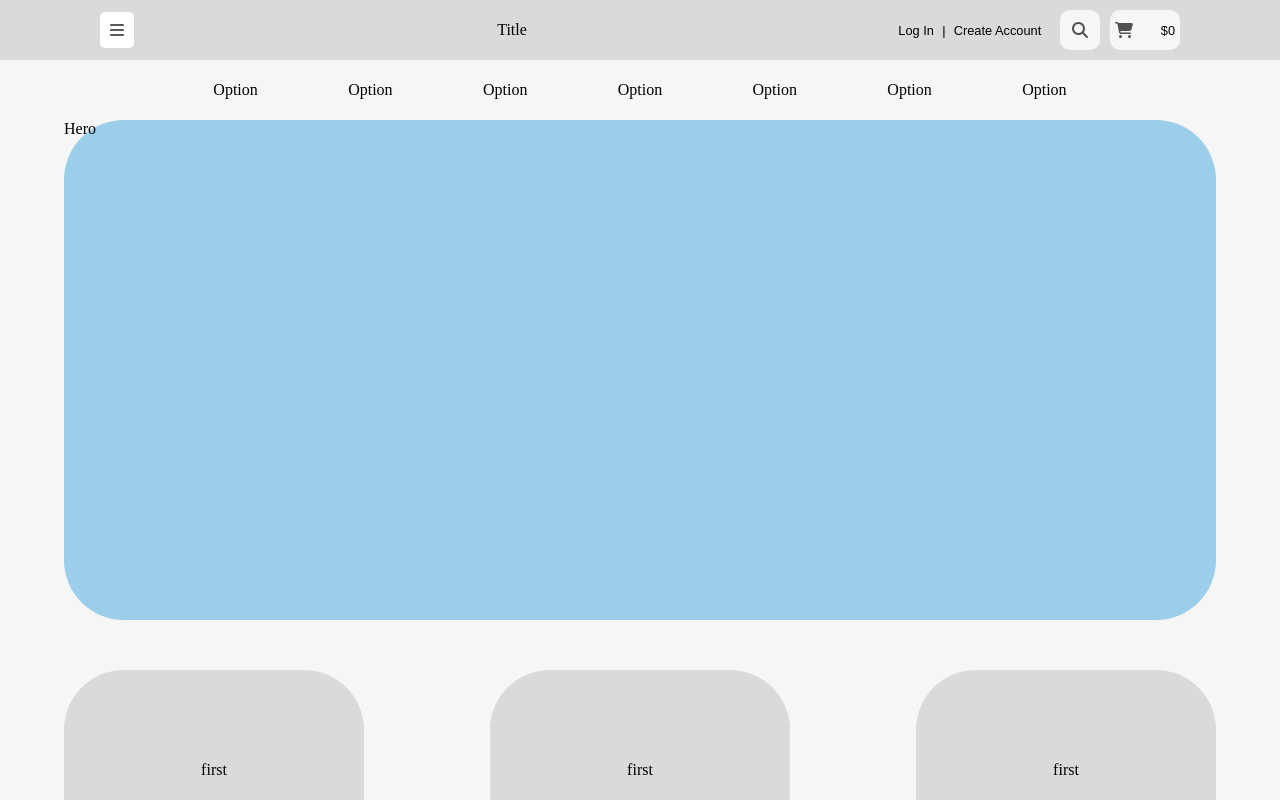
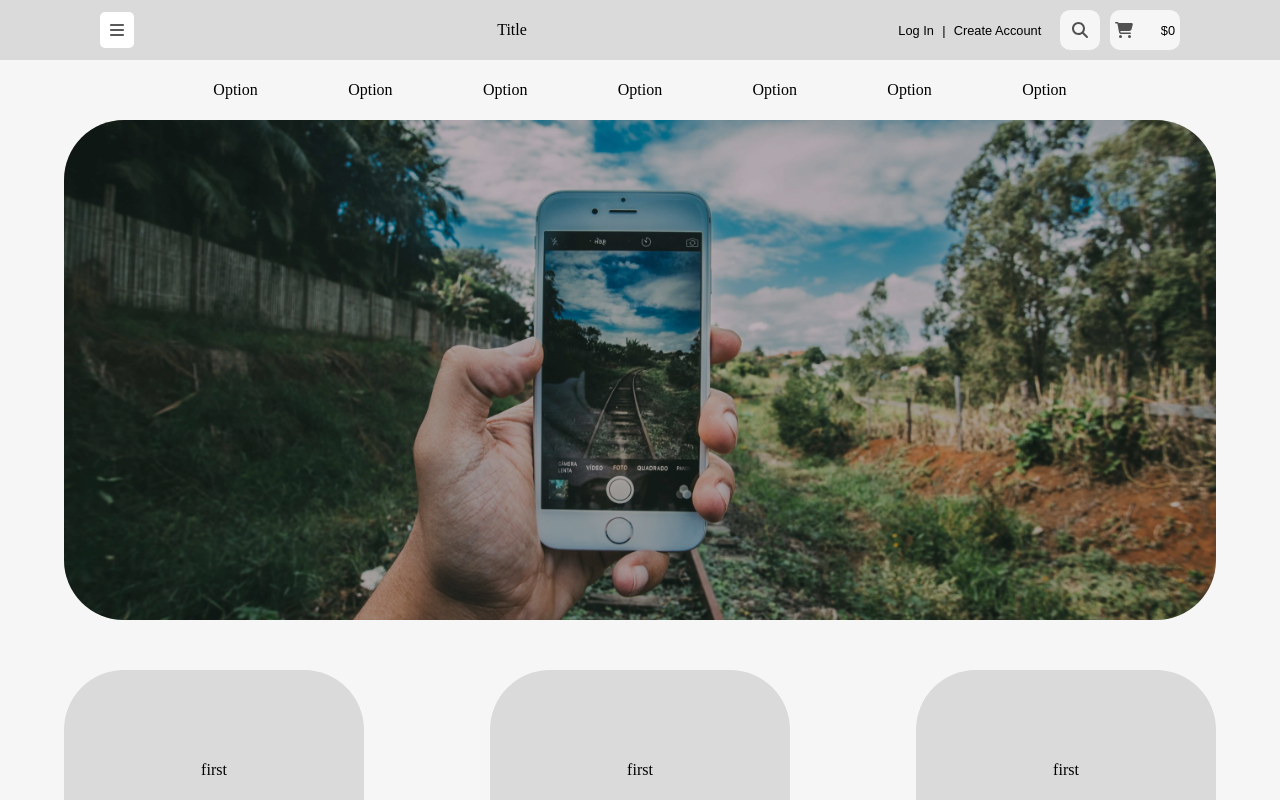
Before and after one commit to sblevins-dev/PremierSite, a React (Create React App) app in the folder frontend/: page / in a window 1280 px wide. Shown: the top 800 px of the page. Built offline with nearby package versions, Linux system fonts and the light colour scheme.

Commit message:
added hero image, fixed styling on menu links on hover

```diff
--- a/frontend/src/components/Home.js
+++ b/frontend/src/components/Home.js
@@ -36,7 +36,8 @@ export const Home = () => {
         <span>Option</span>
         <span>Option</span>
       </div>
-      <div className="hero">Hero</div>
+      <div className="hero-img"></div>
+
 
       <div className="featured-wrapper">
         <div className="first">first</div>
--- a/frontend/src/css/home.css
+++ b/frontend/src/css/home.css
@@ -23,15 +23,30 @@
     transition: all 0.4s ease-in-out;
 }
 
-.hero {
+.hero-img {
+    position: relative;
     height: 500px;
     width: 90%;
+    background: rgb(154, 206, 233) url('../images/heroImg.jpg') no-repeat;
+    background-position: center;
+    background-size: cover;
+    overflow: hidden;
     margin: auto;
-    background-color: rgb(154, 206, 233);
     border-radius: 60px;
     animation-name: slideUp;
     animation-duration: 1s;
 }
+
+.hero-img::before {
+    content: '';
+    position: absolute;
+    height: 100%;
+    width: 100%;
+    top: 0;
+    left: 0;
+    background-color: rgba(0, 0, 0, 0.249);
+}
+
 
 .featured-wrapper {
     height: 200px;
--- a/frontend/src/css/nav.css
+++ b/frontend/src/css/nav.css
@@ -61,6 +61,7 @@
     text-transform: uppercase;
     font-weight: bold;
     color: white;
+    transition: all 0.4s ease-in-out;
 }
 
 .menu-wrapper .menu-links li {
@@ -235,8 +236,11 @@
     }
 
     .menu-wrapper .menu-links li:hover {
+        background-color: white;
+    }
+
+    .menu-wrapper .menu-links li:hover > a {
         color: black;
-        background-color: white;
     }
 }
 
```
Also changed, not shown: frontend/src/images/heroImg.jpg (added).
